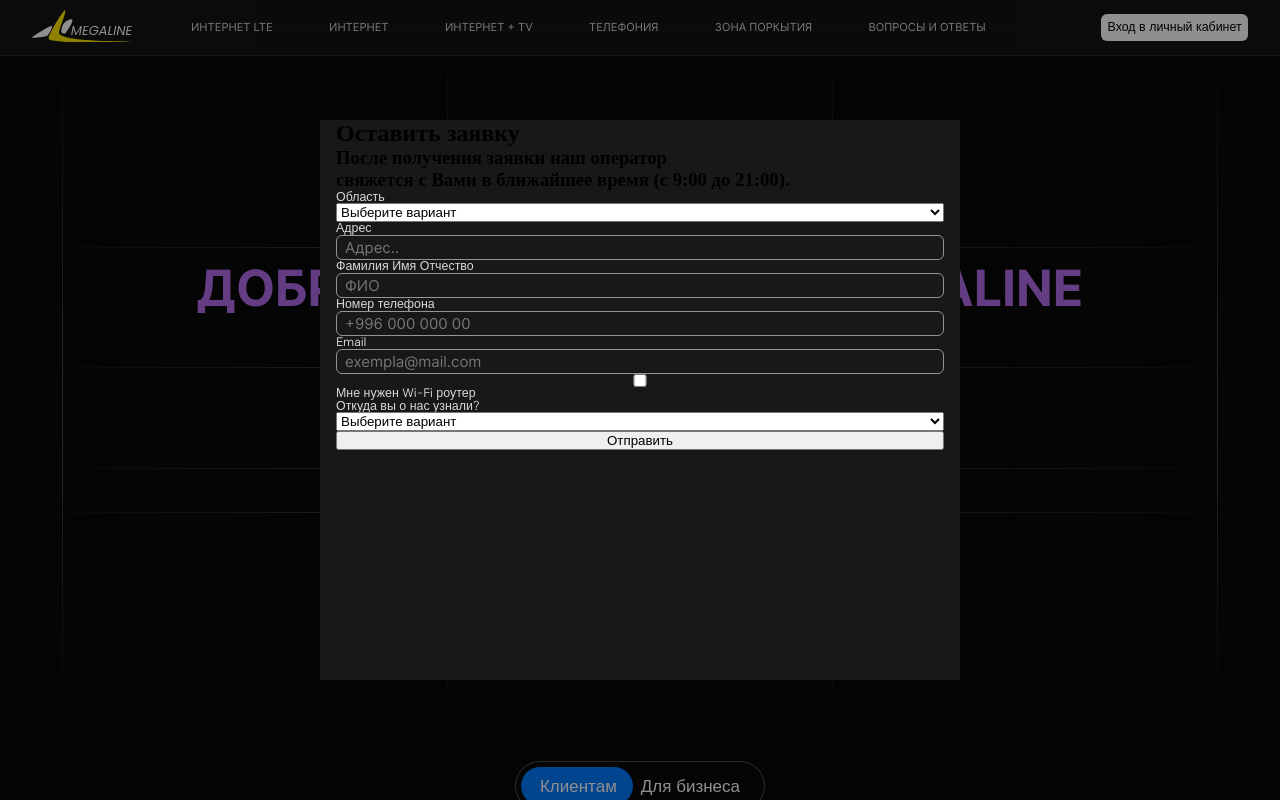
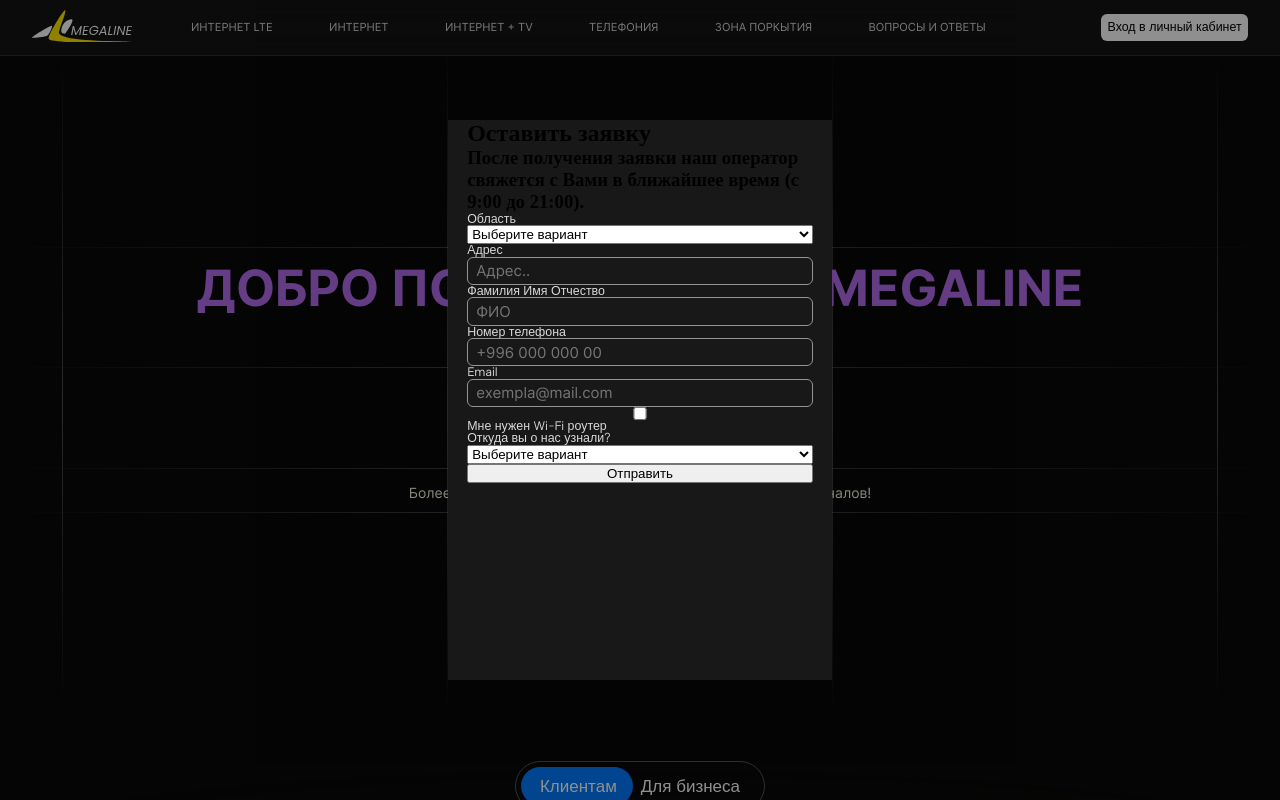
Before and after one commit to Cucumberchik/Megaline_Pet-Project, a Next.js app: page / in a window 1280 px wide. Both pictures are taken after a click on the button "Оставить заявку". Shown: the top 800 px of the page. Built offline with nearby package versions, Linux system fonts and the light colour scheme.

Commit message:
added checked input

```diff
--- a/src/components/modals/submit_application.tsx
+++ b/src/components/modals/submit_application.tsx
@@ -7,11 +7,24 @@
   status: string;
   setChangeStatus:()=>void
 }
+type TypeErrorInputValue = {
+  area: boolean,
+  address: boolean,
+  fio: boolean,
+  phone_number: boolean,
+  email: boolean,
+}
 
 export const ModalSubmitApplication:FC<TypeModalSubmitApplication> = memo(({status, setChangeStatus}):ReactNode => {
-  const [errorValueInputForm, setErrorValueInputForm] = useState<string>('');
+  const [errorValueInputForm, setErrorValueInputForm] = useState<TypeErrorInputValue>({
+    area: false,
+    address: false,
+    fio: false,
+    phone_number: false,
+    email: false,
+  });
   const [valueInputForm, setValueInputForm] = useState<IFormSumbitInputValue>({
-    area: "",
+    area: "DEFAOULT",
     address: "",
     fio:"",
     phone_number: "",
@@ -22,9 +35,17 @@
   const handleChangeStatus = useCallback(setChangeStatus, [status]);
   const handleFormInputValue = useCallback((e:ChangeEvent<HTMLInputElement> | ChangeEvent<HTMLSelectElement>)=>{
     setValueInputForm({...valueInputForm, [e.target.name]: e.target.value})
-  },[])
+  },[]);
 
-  console.log(valueInputForm);
+  const handleSubmitApplication = () => {
+    if(valueInputForm.area === "DEFAOULT") setErrorValueInputForm({...errorValueInputForm, area: true});
+    if(valueInputForm.address.length < 5) setErrorValueInputForm({...errorValueInputForm, address: true});
+    if(valueInputForm.fio.length < 8) setErrorValueInputForm({...errorValueInputForm, fio: true});
+    if(valueInputForm.phone_number.length < 9) setErrorValueInputForm({...errorValueInputForm, phone_number: true});
+    if(!valueInputForm.email.includes("@")) setErrorValueInputForm({...errorValueInputForm, email: true});
+  }
+
+
 
 
   return (
@@ -39,7 +60,7 @@
               <label className="_form_input">
                 Область
                 <select value={valueInputForm.area} onChange={handleFormInputValue} name="area">
-                  <option value="" disabled>Выберите вариант</option>
+                  <option value="DEFAOULT" disabled>Выберите вариант</option>
                   <option value="Чуй">Чуйская область</option>
                   <option value="Иссык-Куль">Иссык-Кульcкая область</option>
                   <option value="Ош">Ошская область</option>
@@ -48,27 +69,27 @@
               </label>
               <label className="_form_input">
                 Адрес
-                <input onChange={handleFormInputValue} name="address" title="" type="text" placeholder="Адрес.." />
+                <input value={valueInputForm.address} onChange={handleFormInputValue} name="address" title="" type="text" placeholder="Адрес.." />
               </label>
               <label className="_form_input">
                 Фамилия Имя Отчество
-                <input onChange={handleFormInputValue} name="fio" type="text" placeholder="ФИО" />
+                <input value={valueInputForm.fio} onChange={handleFormInputValue} name="fio" type="text" placeholder="ФИО" />
               </label>
               <label className="_form_input">
                 Номер телефона
-                <input onChange={handleFormInputValue} name="phone_number" type="tel" placeholder="+996 000 000 00" />
+                <input value={valueInputForm.phone_number} onChange={handleFormInputValue} name="phone_number" type="number" placeholder="+996 000 000 00" />
               </label>
               <label className="_form_input">
                 Email
-                <input onChange={handleFormInputValue} name="email" type="email" placeholder="exempla@mail.com" />
+                <input value={valueInputForm.email} onChange={handleFormInputValue} name="email" type="email" placeholder="exempla@mail.com" />
               </label>
               <label className="_form_checkbox">
-                <input type="checkbox" onChange={(e)=> setValueInputForm({...valueInputForm, cheked_wifi_router : !!e.target.value})} checked={valueInputForm.cheked_wifi_router} />
+                <input type="checkbox" onChange={(e)=> setValueInputForm({...valueInputForm, cheked_wifi_router : !valueInputForm.cheked_wifi_router })} checked={valueInputForm.cheked_wifi_router} />
                 Мне нужен Wi-Fi роутер
               </label>
               <label >
                 Откуда вы о нас узнали?
-                <select onChange={handleFormInputValue}  name="methods_about" value={valueInputForm.methods_about}>
+                <select onChange={handleFormInputValue}  name="methods_about" defaultValue="не указал">
                   <option value="не указал" disabled selected>Выберите вариант</option>
                   <option value="на телевизоре">Реклама на TV</option>
                   <option value="в интернете">Реклама в интернете</option>
@@ -78,7 +99,8 @@
                   <option value="знакомые">От знакомых</option>
                 </select>
               </label>
-              <button>Отправить</button>
+
+              <button onClick={handleSubmitApplication} >Отправить</button>
           </div>
         </div>
       </div>
--- a/src/style/components/header.scss
+++ b/src/style/components/header.scss
@@ -20,6 +20,9 @@
             background: none;
         }
 
+        h3,h3 {
+            color: $gray1000;
+        }
         ._header__nav {
             width: 70%;
             display: flex;
--- a/src/style/components/modals.scss
+++ b/src/style/components/modals.scss
@@ -10,7 +10,7 @@
 
 
     ._contant {
-        width: 50%;
+        width: 30%;
         height: 70%;
         margin: auto auto;
         display: flex;
@@ -19,6 +19,8 @@
         .container {
             display: flex;
             flex-direction: column;
+            width: 90%;
+
             ._form_submit_applicatio {
                 display: flex;
                 flex-direction: column;
@@ -33,7 +35,7 @@
 
                 input {
                     padding: 0 8px;
-                    height: 2vw;
+                    height: 2.2vw;
                     background-color: $gray200;
                     color: $white-default;
                     font: 400 15px / 100% var( --font-inter);
--- a/src/style/global.scss
+++ b/src/style/global.scss
@@ -14,6 +14,11 @@
     padding: 0;
     margin: 0;
   }
+input[type="number"]::-webkit-inner-spin-button,
+input[type="number"]::-webkit-outer-spin-button {
+  -webkit-appearance: none;
+  appearance: none;
+}
 
   html,
   body {
```
